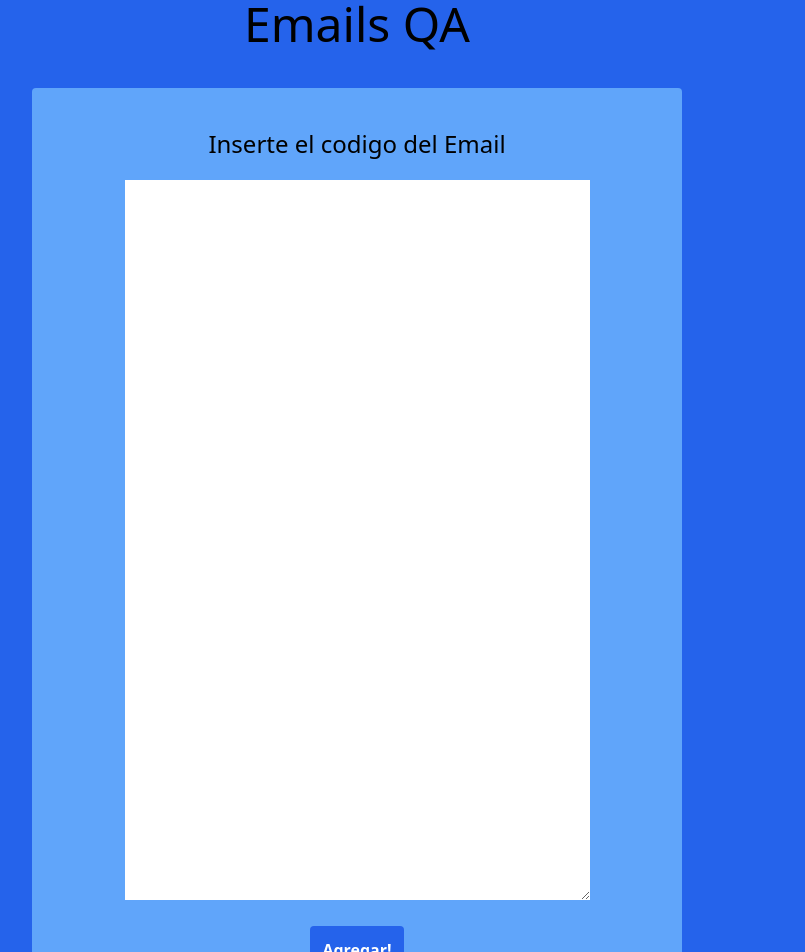
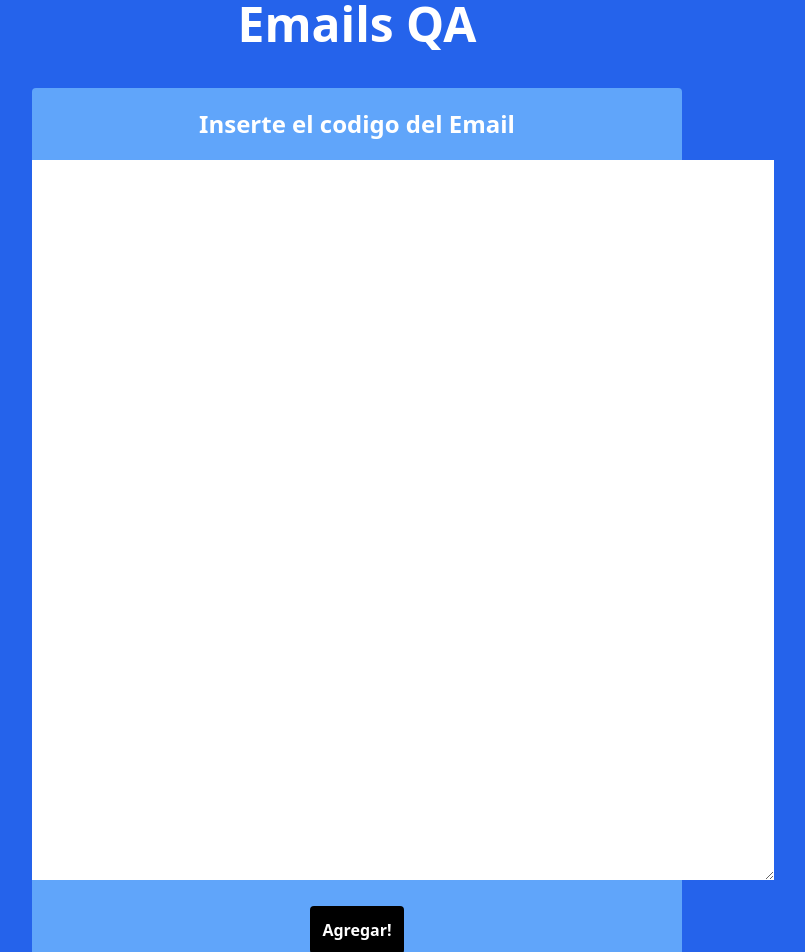
Before and after one commit to guskpo20/emails, a React (Vite) app in the folder emails/: page / in a window 1280 px wide. Shown: the part 40-992 px from the top of the page, without its empty margins (283-1088 px from the left). Built offline with nearby package versions, Linux system fonts and the light colour scheme.

Commit message:
Font fix

```diff
--- a/emails/src/App.tsx
+++ b/emails/src/App.tsx
@@ -124,11 +124,11 @@ function App() {
 
   return (
     <div className='text-center bg-blue-600 h-max w-screen'>
-      <h3 className='text-5xl bold pt-10 pb-10'>Emails QA</h3>
+      <h3 className='text-5xl font-bold pt-10 pb-10 text-white'>Emails QA</h3>
       <div className='flex gap-3 justify-around flex-wrap'>
-        <div className='min-w-[650px] w-1/3 min-h-10 bg-blue-400 h-auto rounded pt-10 pb-10'>
+        <div className='min-w-[650px] w-1/3 min-h-10 bg-blue-400 h-auto rounded pt-5 pb-10'>
 
-            <h4 className='text-2xl bold pb-5'>Inserte el codigo del Email</h4>
+            <h4 className='text-2xl font-bold pb-5 text-white'>Inserte el codigo del Email</h4>
             <Form item={item} setItem={setItem} setEmail={setEmail} />
             <div className='flex justify-center gap-5 py-5'>
               <button className="bg-blue-600 my-5 py-3 px-3 rounded text-white font-bold hover:bg-blue-500" onClick={showLinks}>{showedLinks ? "Ocultar Links!" : "Señalar Links!"}</button>
--- a/emails/src/components/Form.tsx
+++ b/emails/src/components/Form.tsx
@@ -9,21 +9,16 @@ function Form(props: {setItem: any, item: string, setEmail: any}) {
     }
 
 
-    /*
-
-    El item tiene que ser un objeto que tenga 2 keys, los styles del td y lo que tiene actualmente
-
-    */
   return (
     <form onSubmit={handleSubmit} className="flex-col justify-center align-middle">
       <textarea
         value={item}
         onChange={e => setItem(e.target.value)}
         className="w-auto px-10"
-        rows={30} cols={40}
+        rows={30} cols={70}
         />
         <br></br>
-        <button className="bg-blue-600 my-5 py-3 px-3 rounded text-white font-bold hover:bg-blue-500">Agregar!</button>
+        <button className="bg-black text-white my-5 py-3 px-3 rounded font-bold hover:bg-white hover:text-black">Agregar!</button>
     </form>
   )
 }
```
